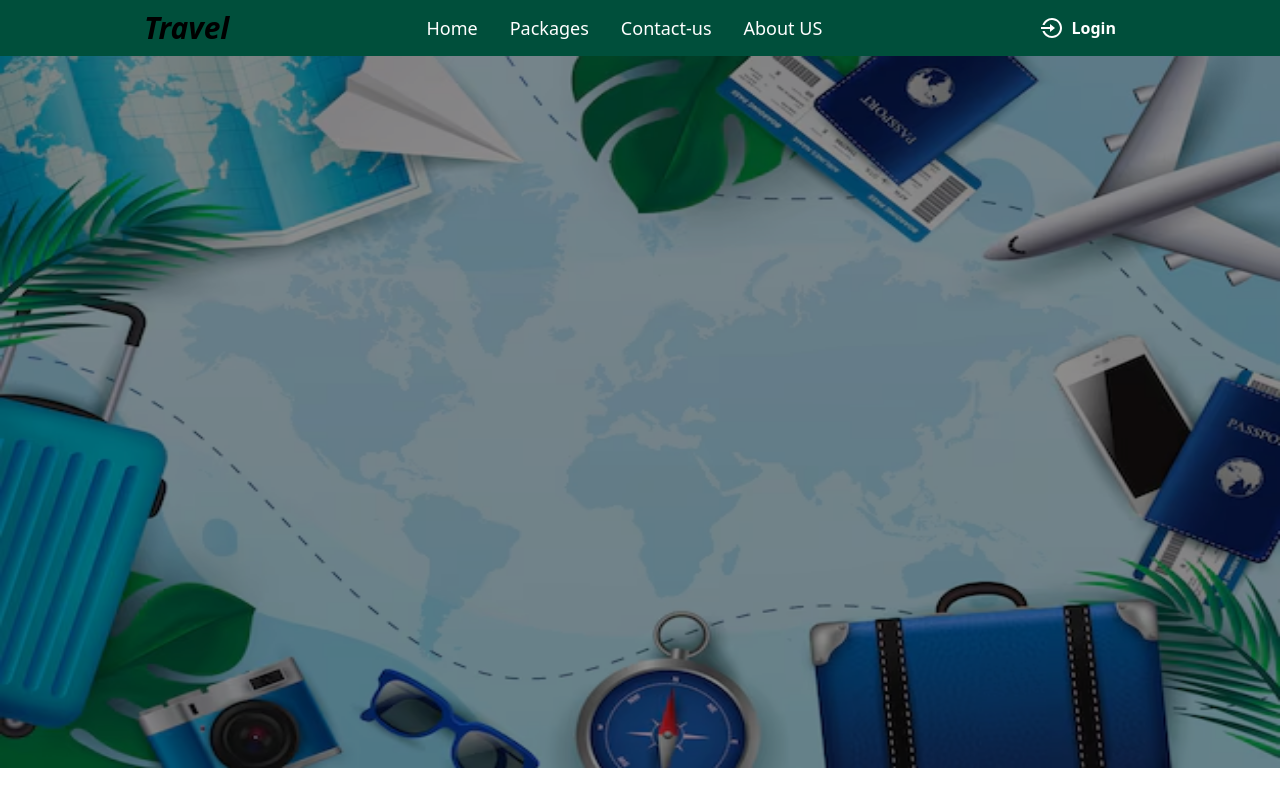
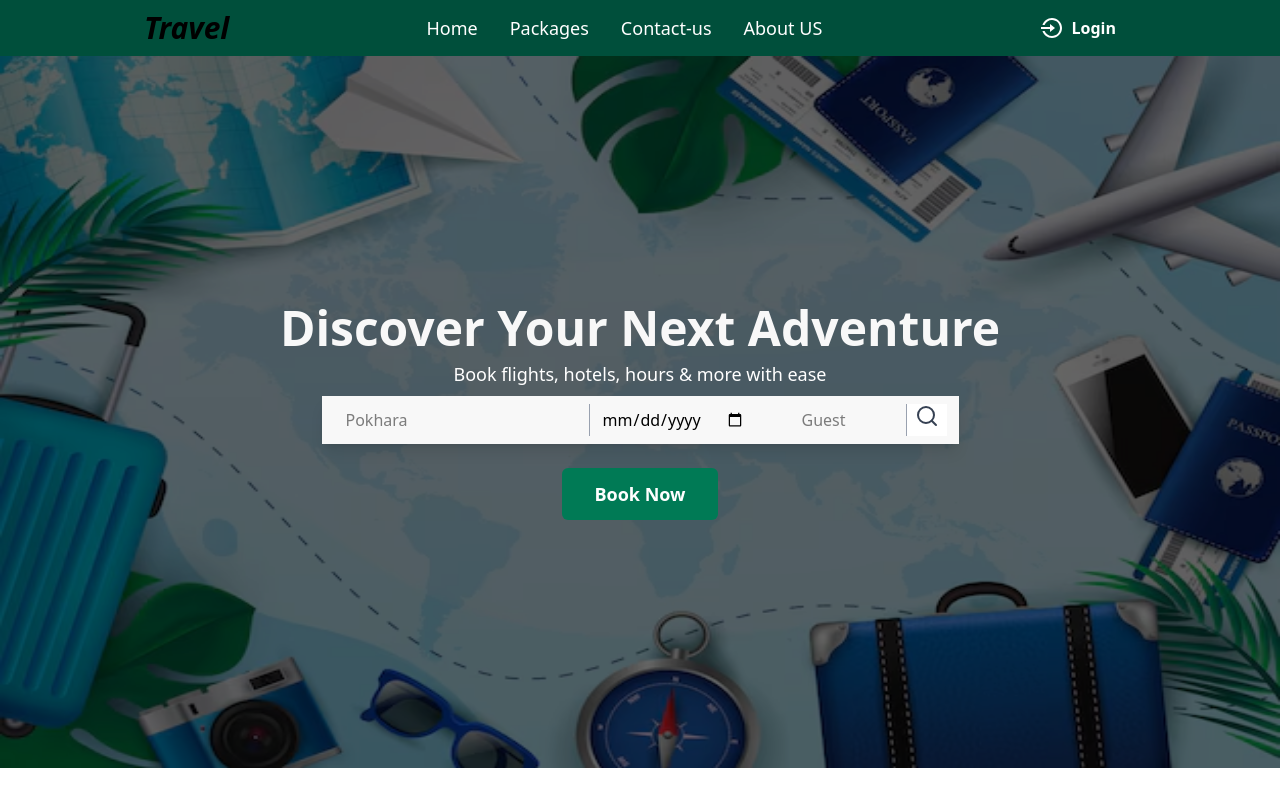
Before and after one commit to Mahee059/Travel-Management-System, a React (Vite) app: page / in a window 1280 px wide. Built offline with nearby package versions, Linux system fonts and the light colour scheme.

Commit message:
home-filter.tsx, Adding hero section

```diff
--- a/src/components/landing/hero/index.tsx
+++ b/src/components/landing/hero/index.tsx
@@ -1,16 +1,30 @@
 import hero from "../../../assets/hero.jpg";
+import Filter from "../home-filter";
 
 const Hero = () => {
   return (
     <div className="w-full h-[89vh] relative">
       {/* overlay */}
-      <div className="bg-black/45  absolute z-50  inset-0"></div>
+      <div className="bg-black/60 absolute z-50  inset-0"></div>
 
       {/* image */}
       <div className="h-full z-10">
         <img src={hero} alt="Hero image" className="h-full w-full" />
       </div>
+
+       {/* CTA */}
+      <div className="absolute inset-0 flex justify-center items-center z-50">
+         <div className="flex flex-col items-center map-2">
+        <h1 className="text-5xl text-[#f8f8f8] font-bold"> Discover Your Next Adventure</h1>
+          <p className="text-white text-lg text-center mt-2" >Book flights, hotels, hours & more with ease</p>
+          <div className="flex justify-center my-2">
+             <Filter/>
+          </div>
+        <button className=" mt-4 text-lg font-bold text-white w-ft- mx-auto auto bg-emerald-700 py-3 px-8 rounded-md">Book Now</button>
+      </div>
+      </div>
     </div>
+
   );
 };
 
--- /dev/null
+++ b/src/components/landing/home-filter.tsx
@@ -0,0 +1,27 @@
+import { LuSearch } from "react-icons/lu"
+
+
+ const Filter = () => {
+  return (
+      <div className="flex min-w-[600px] bg-[#f8f8f8] roounded-md shadow-lg px-3 py-2">
+          <input
+              className="Outline-none px-3 py-1 border-r border-gray-400"
+              placeholder="Pokhara"
+          />
+          <input className="outline-none px-3 py-1border-r border-gray-400 " placeholder="date" type="date" />
+          <input className="outline-none px-3  py-1 border-r border-gray-400 w-[150px] text-center" placeholder="Guest" type="number" min={1} />
+          <div className="bg-white flex items-Center justify-center w-fit px-2 cursor-pointer">
+              <LuSearch className="text-gray-700" size={24} />
+</div>
+
+      </div>
+  )
+}
+
+export default Filter
+//poular destinations
+//->
+//why choose us
+//how it works
+//special offer  Banner
+//CTA banner -
```
